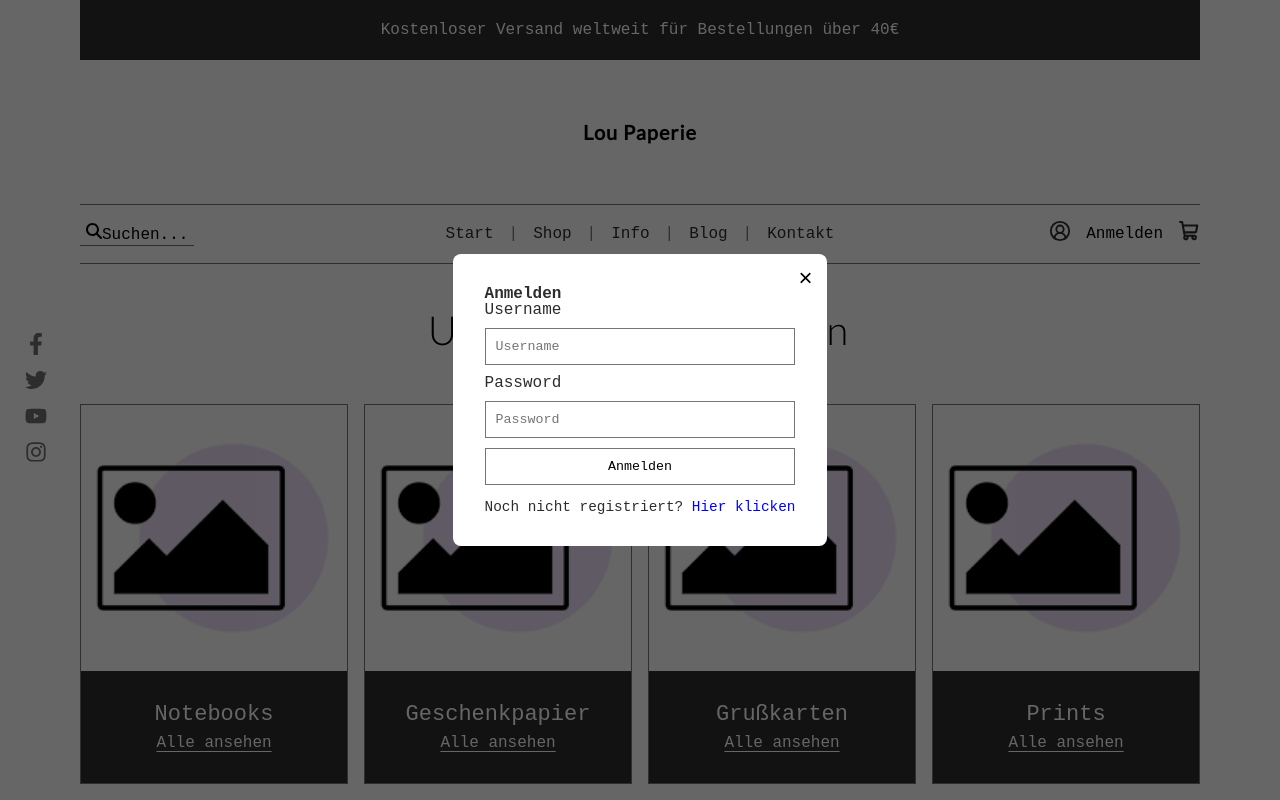
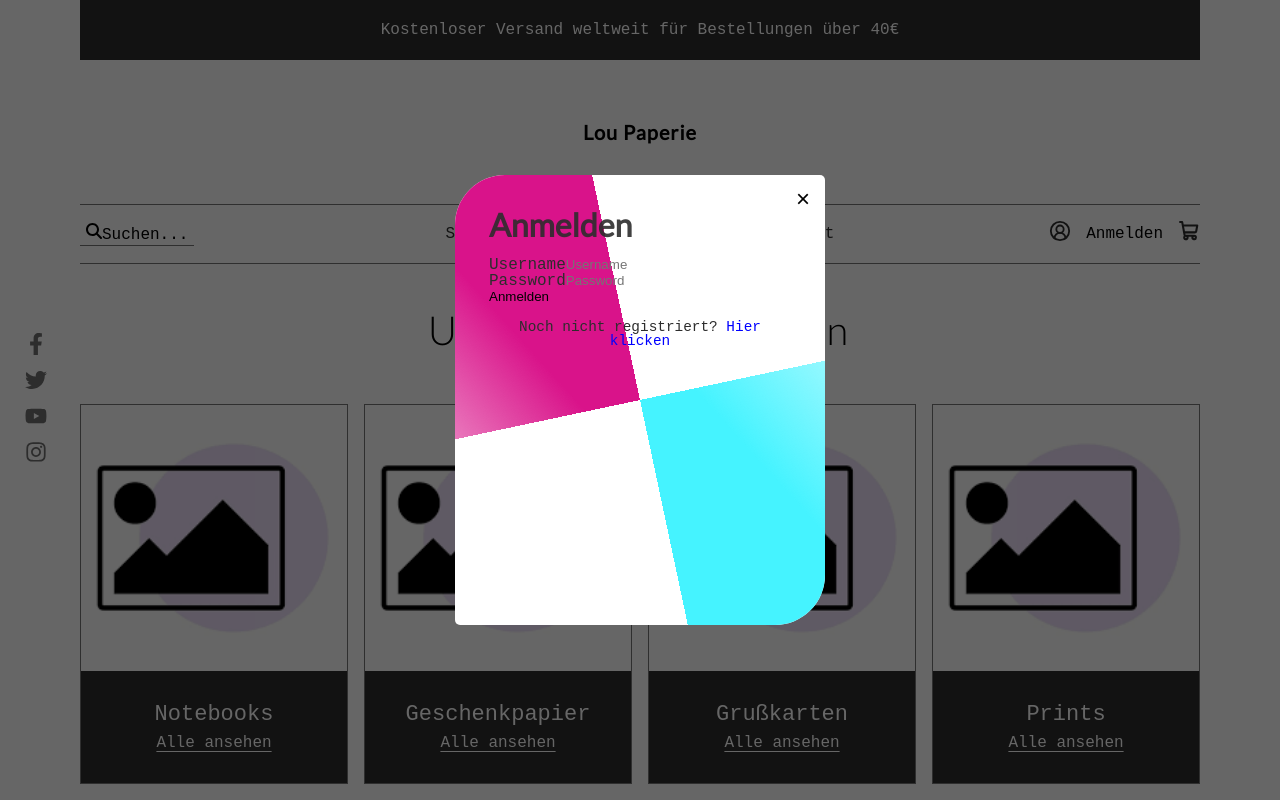
Before and after one commit to Inessa-Igumensev/Fakestore_Webstore, a React (Vite) app: page / in a window 1280 px wide. Both pictures are taken after a click on the button "Anmelden". Shown: the top 800 px of the page. Built offline with nearby package versions, Linux system fonts and the light colour scheme.

Commit message:
styled login

```diff
--- a/src/Components/Login.css
+++ b/src/Components/Login.css
@@ -12,28 +12,72 @@
   align-items: center;
 }
 
-.signInForm input[type="text"],
-.signInForm input[type="password"],
-.signInForm button {
-  display: block;
-  width: 100%;
-  margin-block: 10px;
-  box-sizing: border-box;
-  font-family: var(--ff-body);
-  background: var(--background);
-  padding: 10px;
-  border: 1px solid var(--borderColor);
+.login-container {
+  background: white;
+  position: relative;
+  width: 370px;
+  height: 450px;
+  color: var(--f-color);
+  border-radius: 50px 5px;
+  overflow: hidden;
+}
+
+.login-container::before,
+.login-container::after {
+  content: "";
+  position: absolute;
+  top: -50%;
+  left: -50%;
+  width: 370px;
+  height: 450px;
+  background: linear-gradient(60deg, transparent, #45f3ff, #45f3ff);
+  transform-origin: bottom right;
+  animation: animate 6s linear infinite;
+}
+
+.login-container::after {
+  background: linear-gradient(60deg, transparent, #d9138a, #d9138a);
+  animation-delay: -3s;
+}
+
+@keyframes animate {
+  0% {
+    transform: rotate(0deg);
+  }
+  100% {
+    transform: rotate(360deg);
+  }
+}
+
+.signInForm {
+  position: absolute;
+  inset: 2px;
+  z-index: 10;
+
+  border-radius: 50px 5px;
+  padding-block: var(--space-lg);
+  padding-inline: var(--space-lg);
+  display: flex;
+  flex-direction: column;
 
 }
 
-.login-container {
-  background: white;
-  padding: 2rem;
-  border-radius: 8px;
-  position: relative;
-  min-width: 300px;
-  color: var(--f-color);
+.signInFeld{
+    h1{
+    font-size: var(--fs-subheading);
+    font-family: var(--ff-heading);
+    opacity: 0.9;
+    color: var(--f-color);
+    margin-block-end: var(--space-md);
+  }
 }
+
+.input-box{
+  width: 100%;
+    margin-block-start: var(--space-md);
+
+}
+
 
 .closeButton {
   position: absolute;
--- a/src/Components/Login.tsx
+++ b/src/Components/Login.tsx
@@ -42,6 +42,7 @@ export default function Login({ toggle }: PopUpProps) {
           <div className="signInForm">
             <form className="signInFeld" onSubmit={handleLogin}>
               <h1>Anmelden</h1>
+              <div className="input-box">
                 <label>Username</label>
                 <input
                   type="text"
@@ -56,6 +57,8 @@ export default function Login({ toggle }: PopUpProps) {
                   onChange={(e) => setPassword(e.target.value)}
                   placeholder="Password"
                 />
+              </div>
+
               <button className="signInButton" type="submit">
                 Anmelden
               </button>
```
Lines whose indentation alone changed are shown as unchanged.
